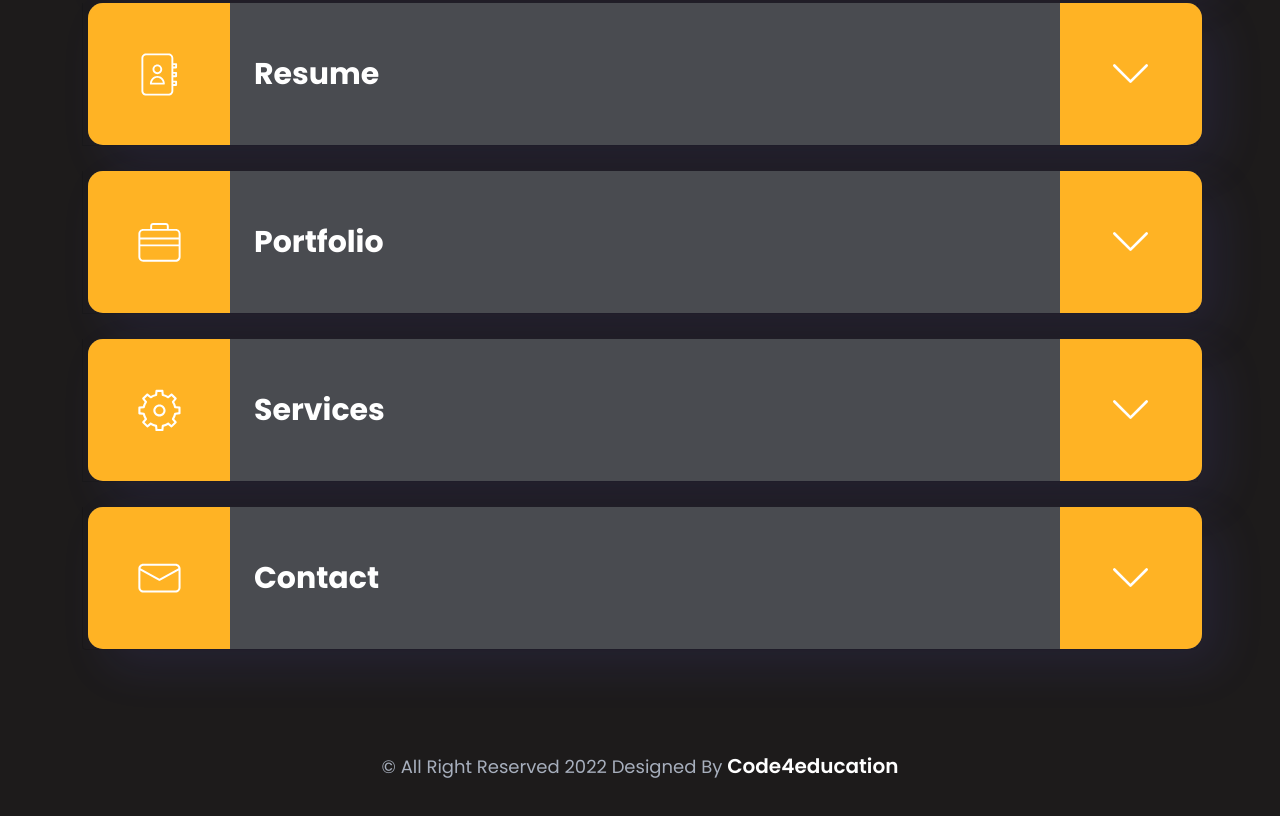
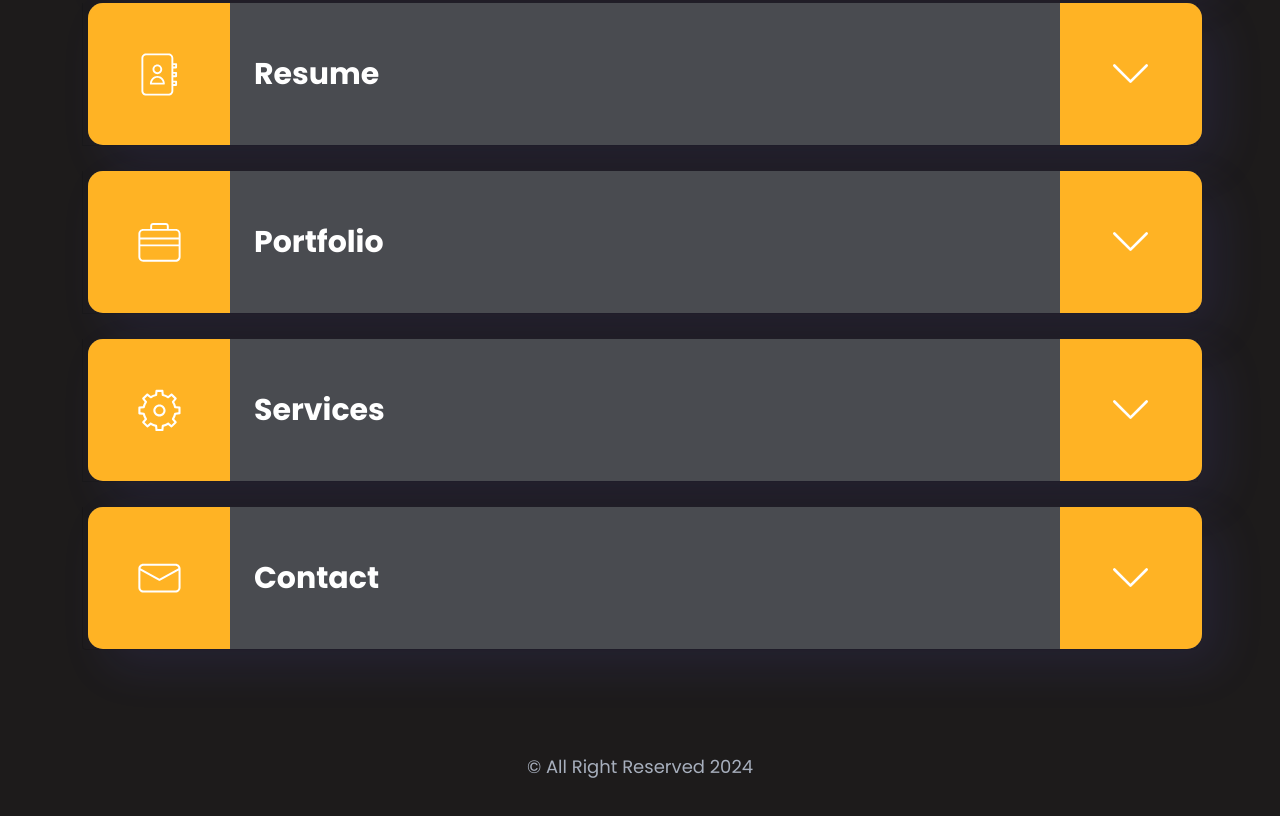
Before and after one commit to ibtisam-khan-7/portfolio, a plain HTML site: page index.html in a window 1280 px wide. Shown: the part 742-1558 px from the top of the page. Drawn offline with nearby package versions, Linux system fonts and the light colour scheme.

Commit message:
Update index.html

```diff
--- a/index.html
+++ b/index.html
@@ -832,7 +832,7 @@
             <div class="row py-lg-5 py-3">
                 <div class="col">
                     <div class="text-center">
-                        <p>© All Right Reserved 2022 Designed By <a href="#">Code4education</a></p>
+                        <p>© All Right Reserved 2024</p>
                     </div>
                 </div>
             </div>
```
